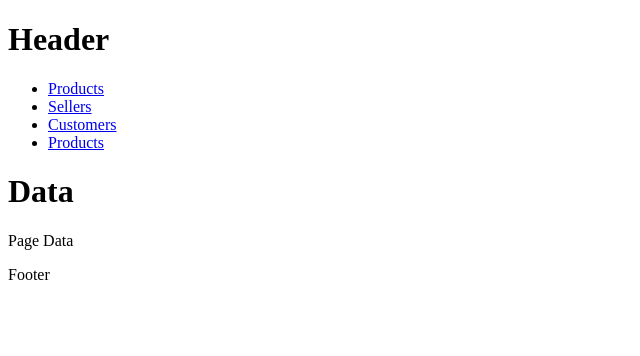
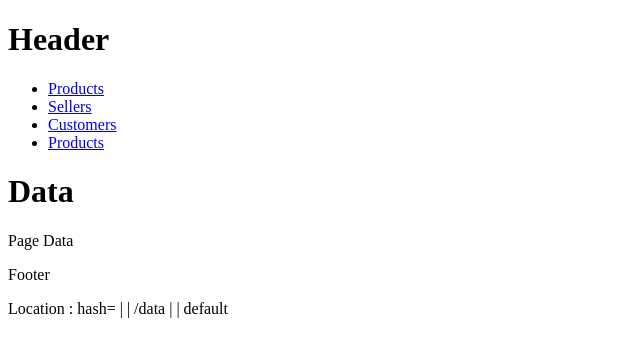
Before and after one commit to rizaljihadudin/react-router, a React (Vite) app: page /data in a window 1280 px wide. Shown: the top 356 px of the page, without its empty margins (0-640 px from the left). Built offline with nearby package versions, Linux system fonts and the light colour scheme.

Commit message:
feat : useLocation

```diff
--- a/src/components/DataLayout.jsx
+++ b/src/components/DataLayout.jsx
@@ -1,7 +1,10 @@
-import { Link, NavLink, Outlet } from "react-router";
+import { Link, NavLink, Outlet, useLocation } from "react-router";
 import "../data.css";
 
 export default function DataLayout(){
+
+    const location = useLocation();
+
     return(
         <>
             <div>
@@ -35,6 +38,7 @@ export default function DataLayout(){
             </div>
             <div>
                 <p>Footer</p>
+                <p>Location : hash={location.hash} | {location.search} | {location.pathname} | {location.state} | {location.key}</p>
             </div>
         </>
     )
```
